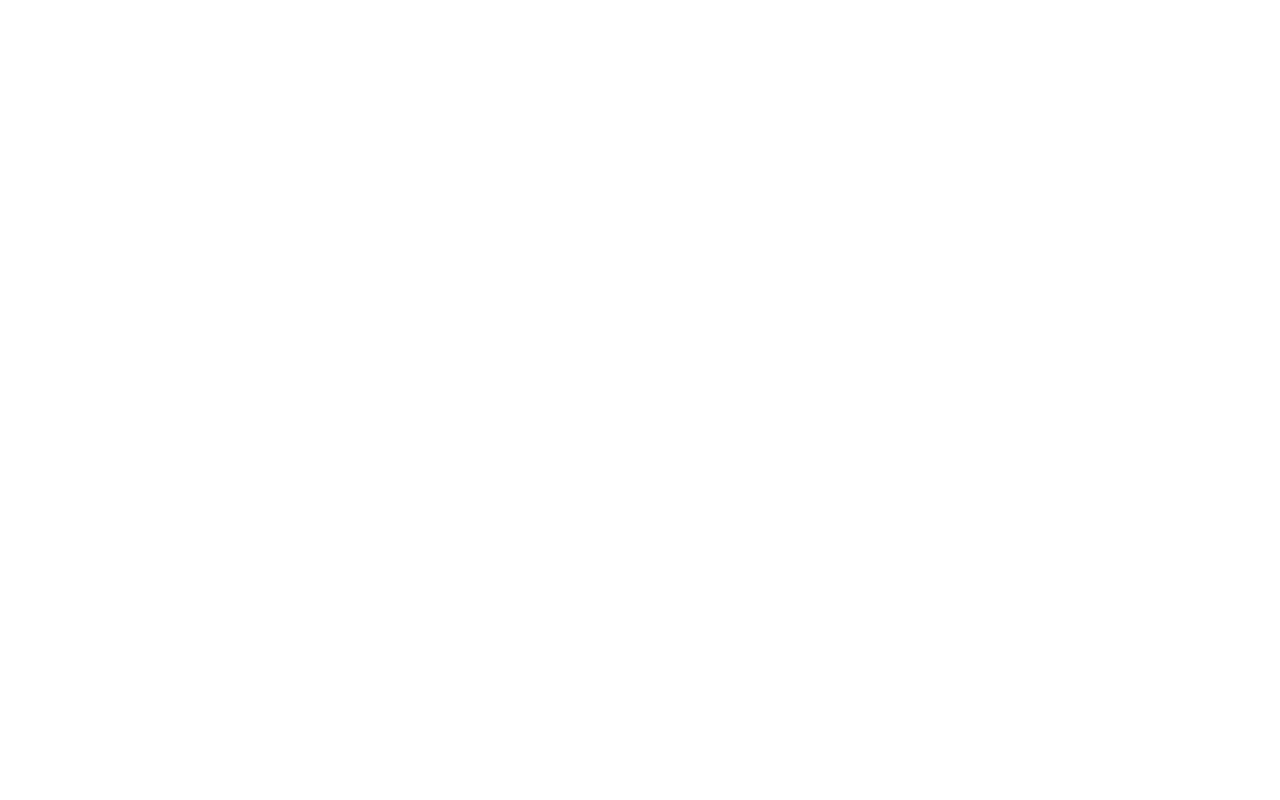
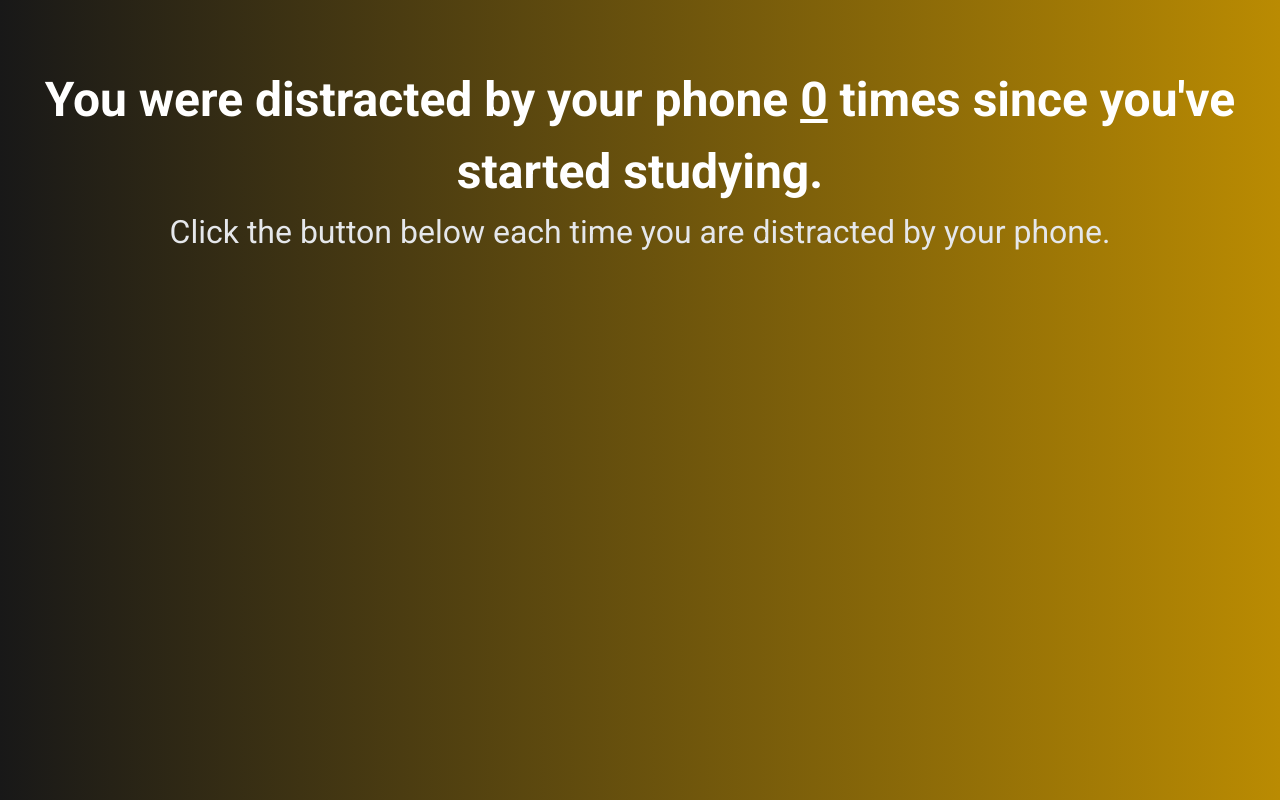
Before and after one commit to OmerAkgull/distraction-counter, a plain HTML site: page index.html in a window 1280 px wide. Drawn offline with Linux system fonts and the light colour scheme.

Commit message:
Set background and main text

```diff
--- a/index.html
+++ b/index.html
@@ -14,7 +14,8 @@
 </head>
 
 <body>
-
+<h1>You were distracted by your phone <span id="counter">0</span> times since you've started studying.</h1>
+<p class="instructor">Click the button below each time you are distracted by your phone.</p>
     <script src="main.js"></script>
 </body>
 
--- a/style.css
+++ b/style.css
@@ -40,4 +40,25 @@ h6 {
 
 body {
   font-family: "Roboto", sans-serif;
+  background: #ba8b02;
+  background: -webkit-linear-gradient(to right, #181818, #ba8b02);
+  background: linear-gradient(to right, #181818, #ba8b02);
 }
+
+h1 {
+    color: white;
+    text-align: center;
+    font-weight: 700;
+    margin-top: 4rem;
+    font-size: 3rem;
+}
+
+#counter {
+    text-decoration: underline;
+}
+
+.instructor {
+    color: #e5e7eb;
+    text-align: center;
+    font-size: 2rem;
+}
```
